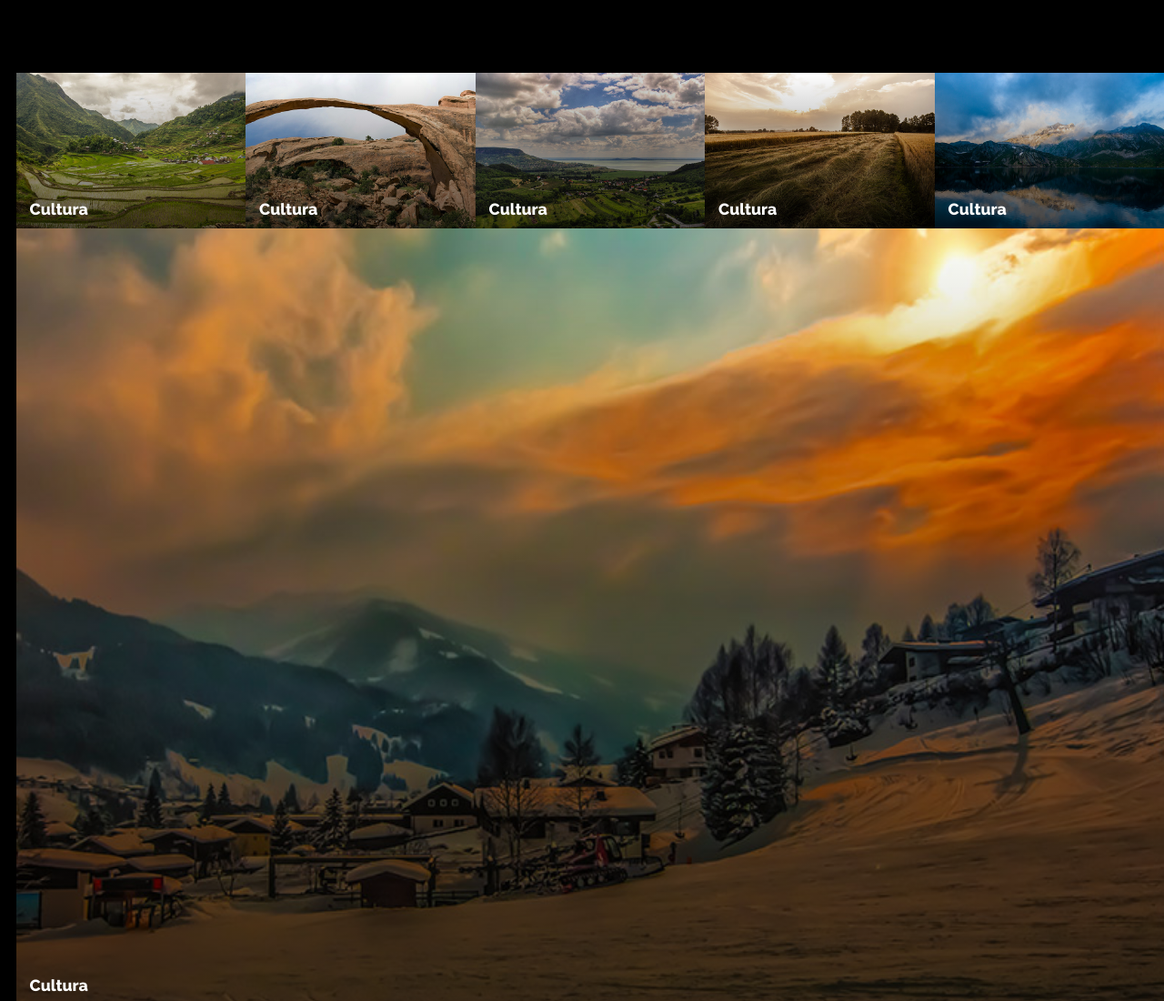
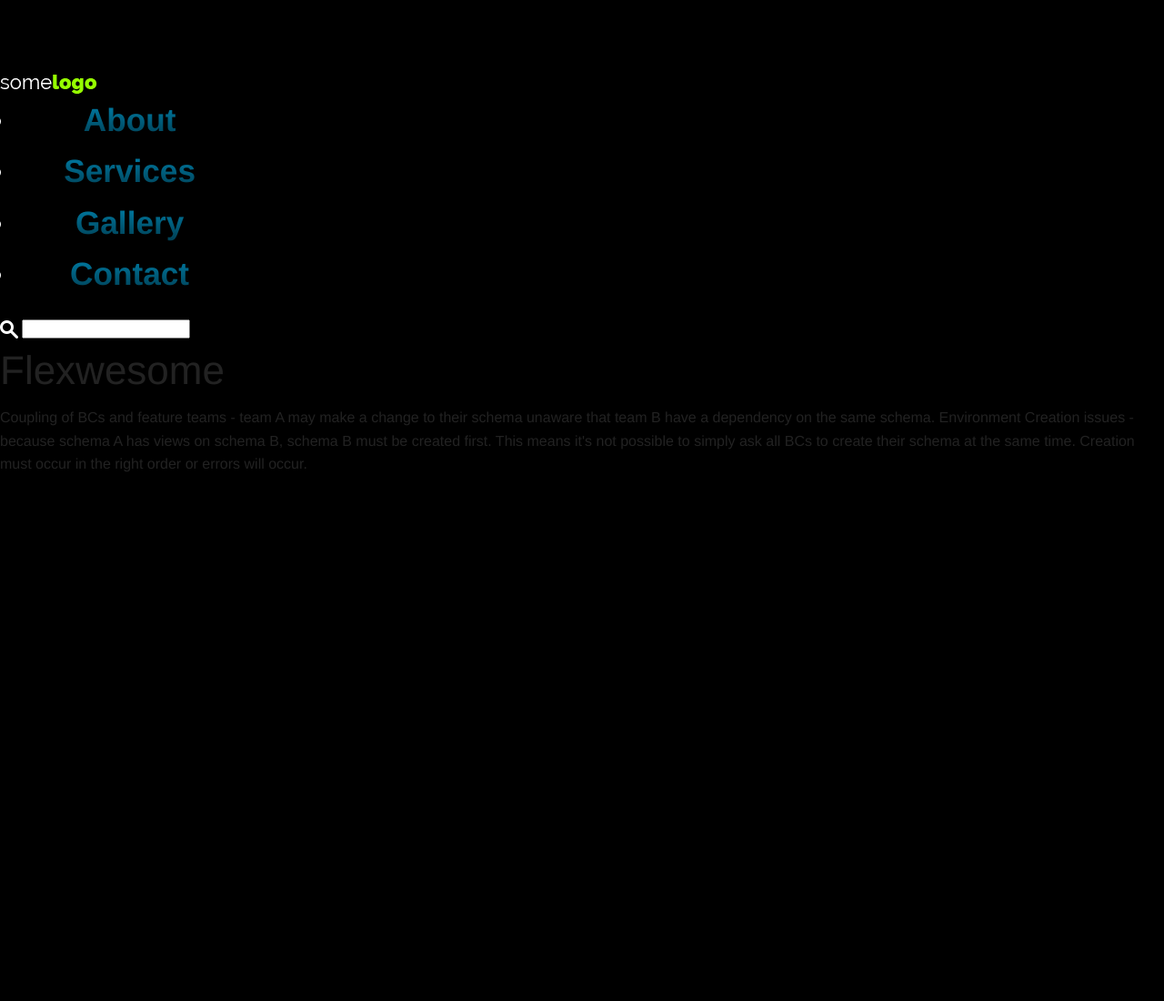
Before and after one commit to wilferraciolli/CSSFlexbox, a plain HTML site: page index.html in a window 1280 px wide. Shown: the top 1100 px of the page at 91% size. After the commit the page ends 800 px from the top, so only its background shows below. Drawn offline with Linux system fonts and the light colour scheme.

Commit message:
Created new index html to create navigation bar

```diff
--- a/index.html
+++ b/index.html
@@ -13,17 +13,34 @@
 
 </head>
 <body>
+<header>
+    <!-- Nav bar -->
+    <div class="child">
+        <img src="images/logo.png">
+    </div>
 
-<div id="container">
-    <ul id="flex-container">
-        <li><a href="#"><div class="magnify"> </div><span>Cultura</span><img src="images/thumb-1.jpg"/> </a> </li>
-        <li><a href="#"><div class="magnify"> </div><span>Cultura</span><img src="images/thumb-2.jpg"/> </a> </li>
-        <li><a href="#"><div class="magnify"> </div><span>Cultura</span><img src="images/thumb-3.jpg"/> </a> </li>
-        <li><a href="#"><div class="magnify"> </div><span>Cultura</span><img src="images/thumb-4.jpg"/> </a> </li>
-        <li><a href="#"><div class="magnify"> </div><span>Cultura</span><img src="images/thumb-5.jpg"/> </a> </li>
-        <li><a href="#"><div class="magnify"> </div><span>Cultura</span><img src="images/thumb-6.jpg"/> </a> </li>
+    <!-- Menu -->
+    <ul class="child">
+        <li><a href="#">About</a></li>
+        <li><a href="#">Services</a></li>
+        <li><a href="#">Gallery</a></li>
+        <li><a href="#">Contact</a></li>
     </ul>
-</div>
+
+    <!-- Search -->
+    <div class="child">
+        <img src="images/magnify1.png" id="magnify">
+        <input type="text" name="search" id="search">
+    </div>
+
+<!-- Content -->
+    <div class="container">
+        <h1>Flexwesome</h1>
+
+        <p>Coupling of BCs and feature teams - team A may make a change to their schema unaware that team B have a dependency on the same schema.
+            Environment Creation issues - because schema A has views on schema B, schema B must be created first. This means it's not possible to simply ask all BCs to create their schema at the same time. Creation must occur in the right order or errors will occur.</p>
+    </div>
+</header>
 
 <script src="js/foundation.min.js"></script>
 <script>
```
Also changed, not shown: index_v2.html (added, +33 -0 lines), images/logo.png (added), images/magnify1.png (added), images/magnify2.png (added).
